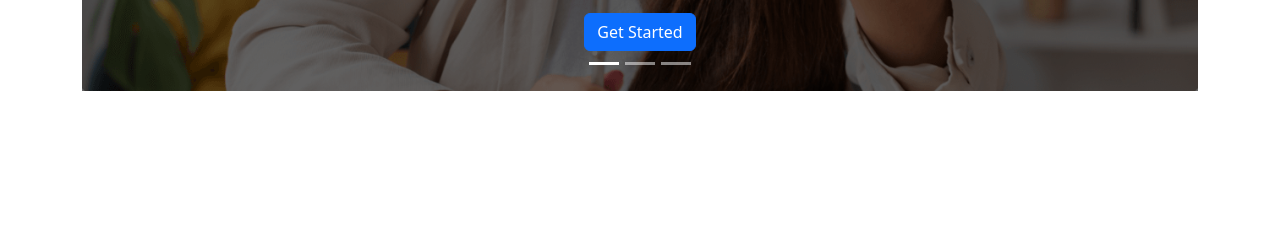
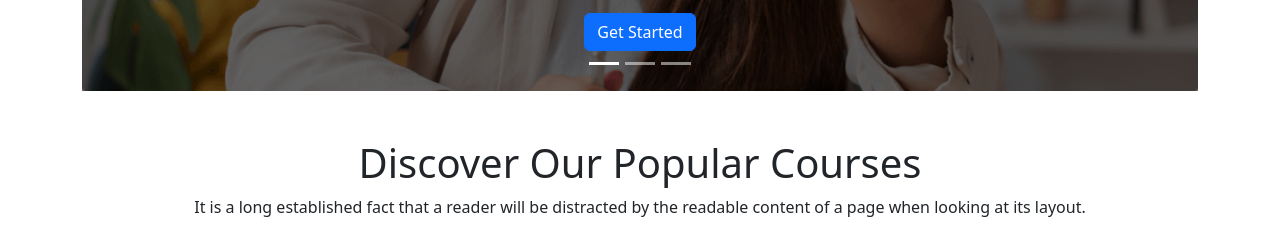
Before and after one commit to lablurahman/bd64-tech, a plain HTML site: page index.html in a window 1280 px wide. Shown: the part 570-805 px from the top of the page. Drawn offline with nearby package versions, Linux system fonts and the light colour scheme.

Commit message:
Discover Section Added

```diff
--- a/index.html
+++ b/index.html
@@ -117,7 +117,18 @@
   </section>
   <!--  Sliding Section End  -->
 
-
+  <!--  Discover Section Start  -->
+  <section class="mt-5">
+    <div class="container text-center ">
+      <div class="row justify-content-center">
+        <div class="col-lg-12">
+          <h1>Discover Our Popular Courses</h1>
+          <p>It is a long established fact that a reader will be distracted by the readable content of a page when
+            looking at its layout.</p>
+        </div>
+      </div>
+  </section>
+  <!--  Discover Section End  -->
 
                          <!-- Bootstrap js Link  -->
 
```
